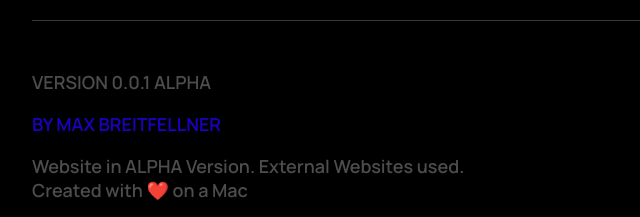
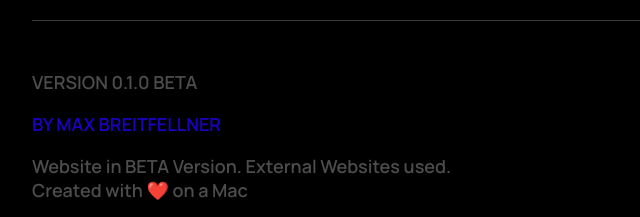
Before and after one commit to gitsiterc/RCS, a plain HTML site: page home.html in a window 1280 px wide. Shown: the part 1228-1445 px from the top of the page, 288-928 px from the left. Drawn offline with Linux system fonts and the light colour scheme; sample sign-in values are in the browser's storage.

Commit message:
Update home.html

```diff
--- a/home.html
+++ b/home.html
@@ -3,7 +3,7 @@
 <head>
     <meta charset="UTF-8">
     <meta name="viewport" content="width=device-width, initial-scale=1.0">
-    <title>ALPHA - Homesite - by Max Breitfrellner</title>
+    <title>BETA - Homesite - by Max Breitfrellner</title>
     <link rel="stylesheet" href="style.css"></link>
     <script src="script.js"></script>
 </head>
@@ -51,7 +51,7 @@
             </section>
             <div class="line"></div>
             <section class="footer">
-                <p class="text">VERSION 0.0.1 ALPHA </p><p class="text-accent">BY MAX BREITFELLNER</p><p class="text">Website in ALPHA Version. External Websites used. <br>Created with ❤️ on a Mac</p>
+                <p class="text">VERSION 0.1.0 BETA </p><p class="text-accent">BY MAX BREITFELLNER</p><p class="text">Website in BETA Version. External Websites used. <br>Created with ❤️ on a Mac</p>
             </section>
             <div class="spacer"></div>
     </body>
```
